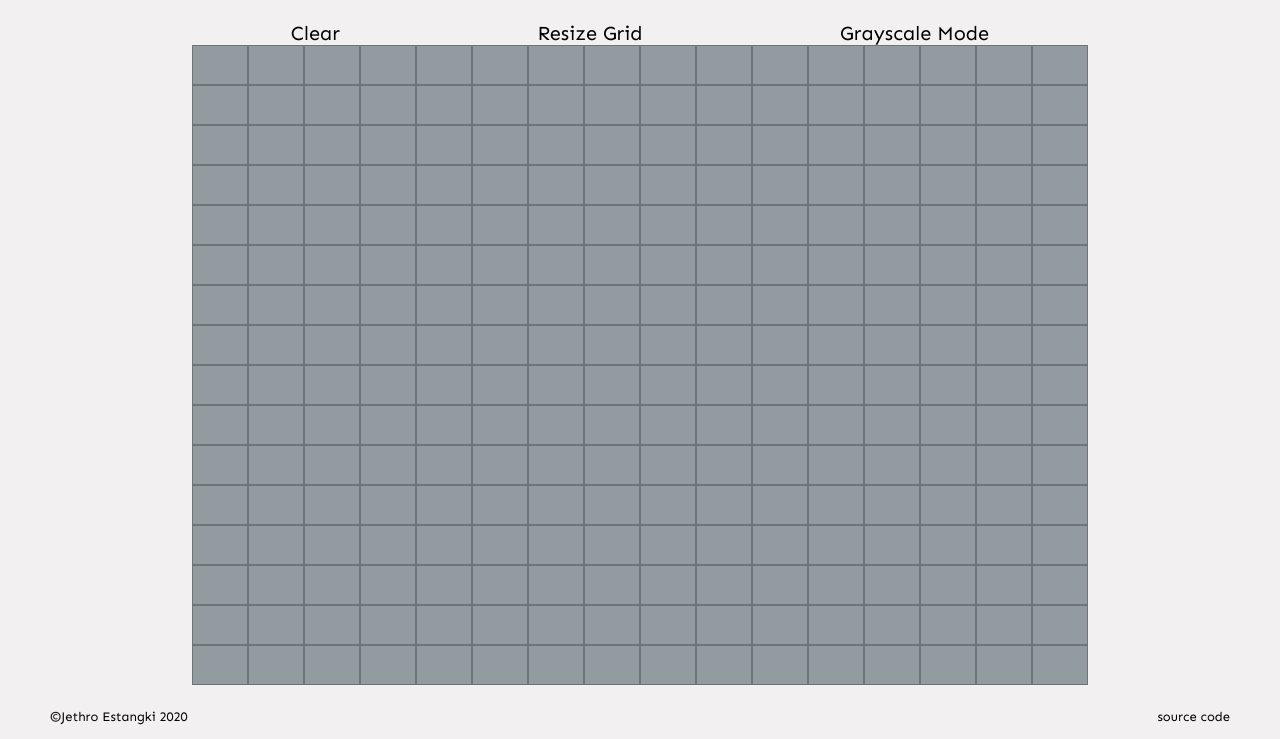
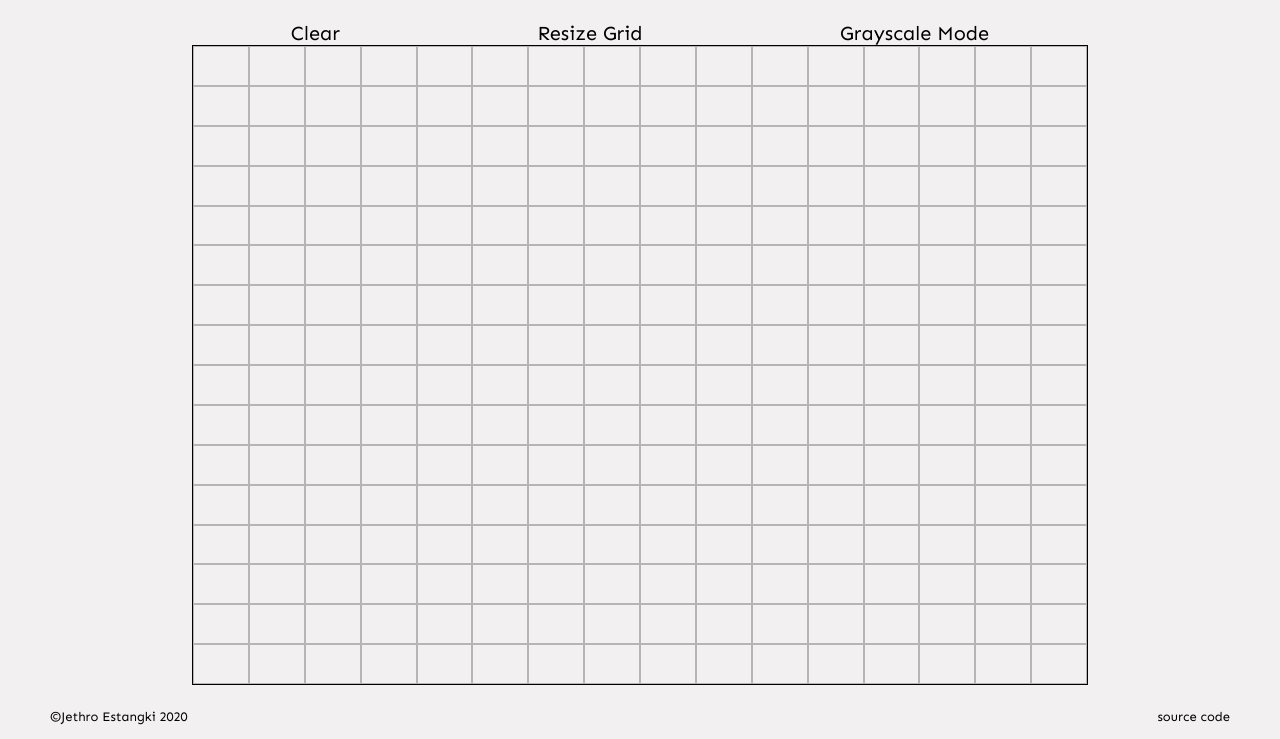
Before and after one commit to iamjethrooo/etch-a-sketch, a plain HTML site: page index.html in a window 1280 px wide. Shown: the part 61-800 px from the top of the page. Drawn offline with Linux system fonts and the light colour scheme.

Commit message:
Make grid background the same as body background and add border

```diff
--- a/style.css
+++ b/style.css
@@ -20,11 +20,10 @@ header {
   text-align: center; }
 
 #main-box {
-  background-color: gray;
   height: 80vh;
   width: 70vw;
-  background-color: #929ca0;
-  display: grid; }
+  display: grid;
+  border: 1px solid black; }
 
 .cell {
   border: 1px solid rgba(0, 0, 0, 0.25); }
```
